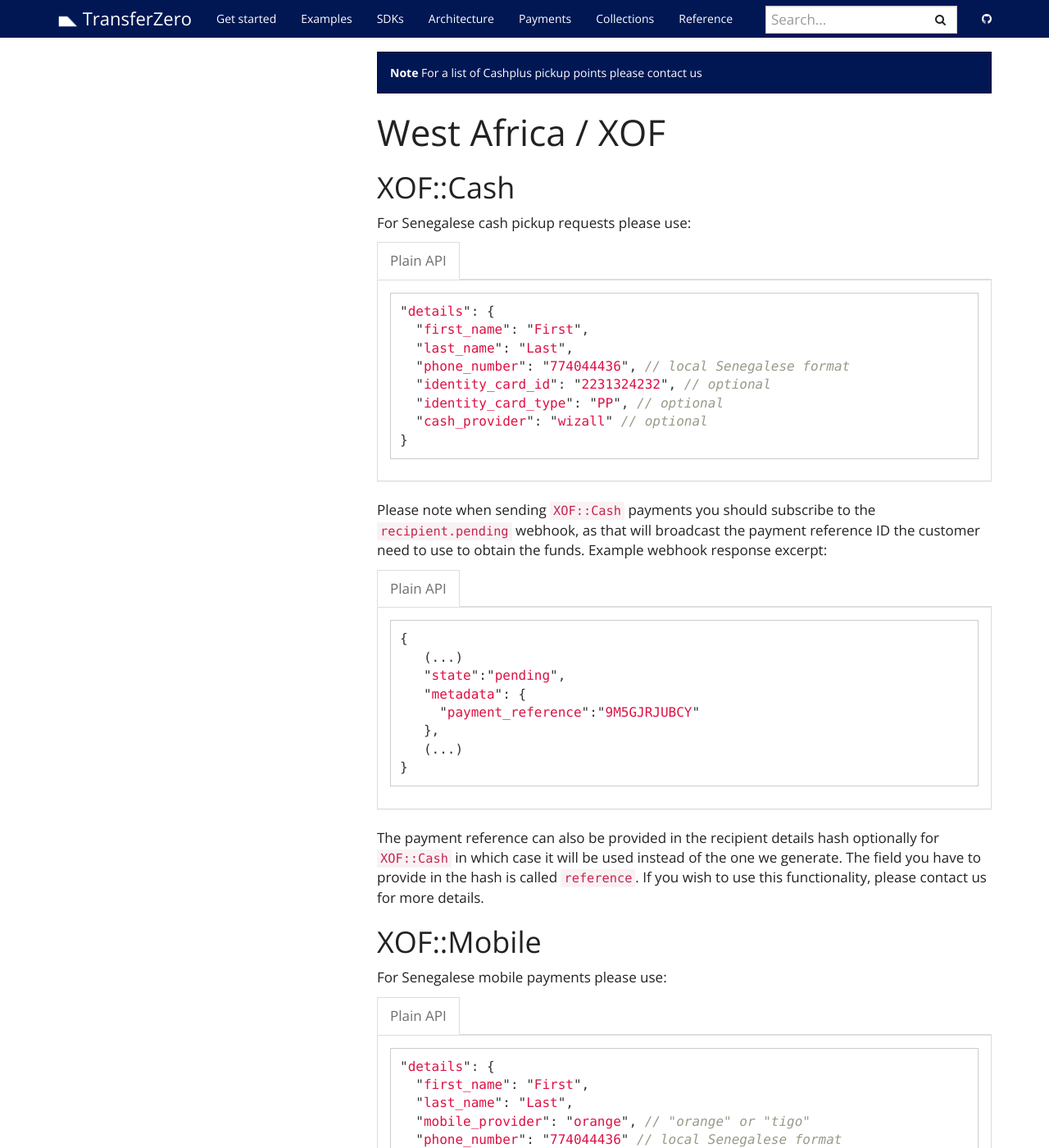
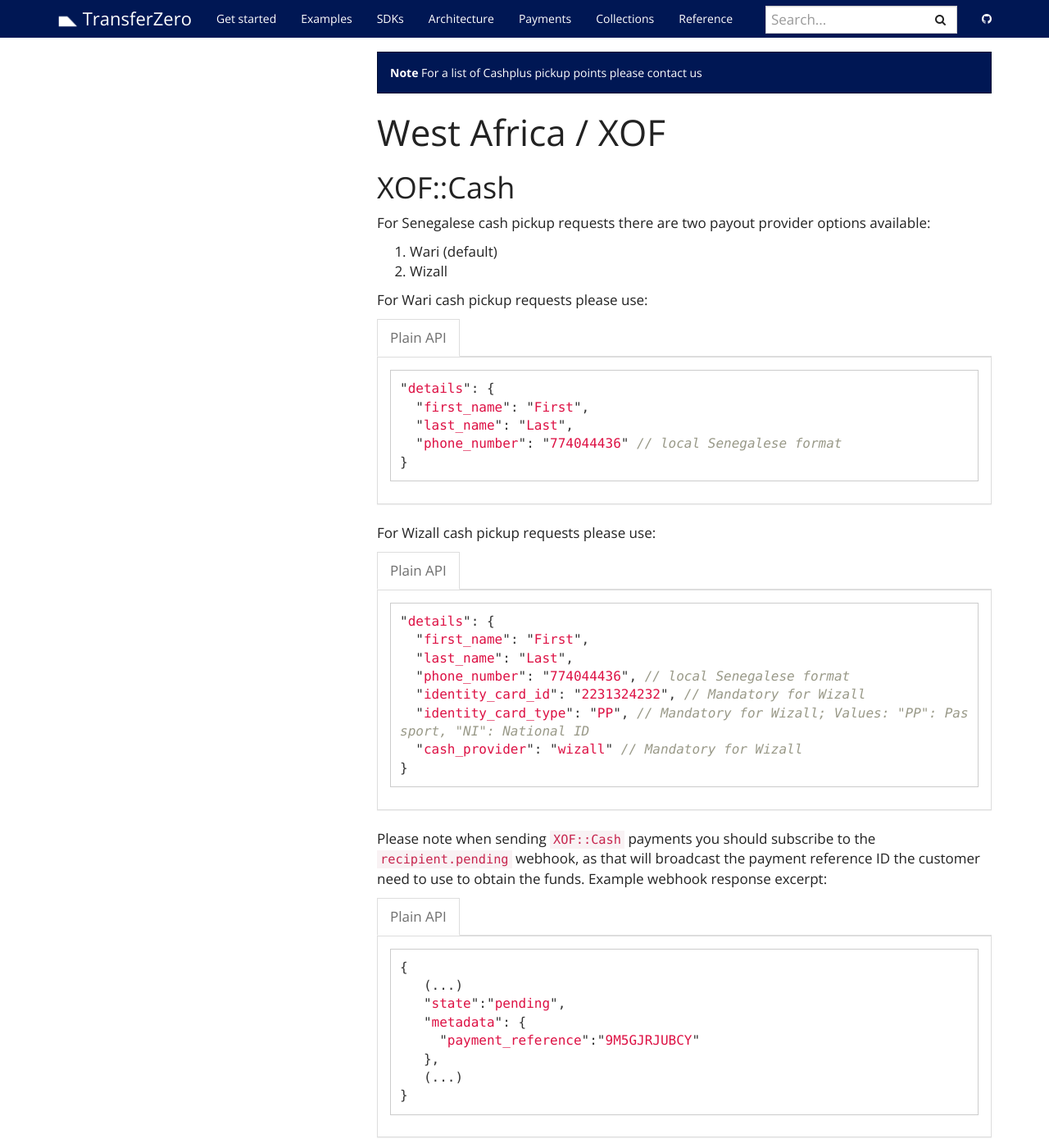
Before and after one commit to transferzero/api-documentation, a Jekyll site: the page built from _docs/payout-details.md, in a window 1280 px wide and 1400 px high, scrolled down 8778 px. Shown: the whole window at 82% size. Built offline with Jekyll 4.4.1, drawn with Linux system fonts in a browser that asks for light colours; nearby versions of some CDN libraries; comment, search, counter and statistics services are not loaded.

Commit message:
list different providers

````diff
--- a/_docs/payout-details.md
+++ b/_docs/payout-details.md
@@ -384,7 +384,26 @@
 
 ## XOF::Cash
 
-For Senegalese cash pickup requests please use:
+For Senegalese cash pickup requests there are two payout provider options available:
+
+1. Wari (default)
+2. Wizall
+
+For Wari cash pickup requests please use:
+
+{% capture data-raw %}
+```javascript
+"details": {
+  "first_name": "First",
+  "last_name": "Last",
+  "phone_number": "774044436" // local Senegalese format
+}
+```
+{% endcapture %}
+
+{% include language-tabbar.html prefix="xof-cash-details" raw=data-raw %}
+
+For Wizall cash pickup requests please use:
 
 {% capture data-raw %}
 ```javascript
@@ -392,9 +411,9 @@
   "first_name": "First",
   "last_name": "Last",
   "phone_number": "774044436", // local Senegalese format
-  "identity_card_id": "2231324232", // optional
-  "identity_card_type": "PP", // optional
-  "cash_provider": "wizall" // optional
+  "identity_card_id": "2231324232", // Mandatory for Wizall
+  "identity_card_type": "PP", // Mandatory for Wizall; Values: "PP": Passport, "NI": National ID
+  "cash_provider": "wizall" // Mandatory for Wizall
 }
 ```
 {% endcapture %}
````
